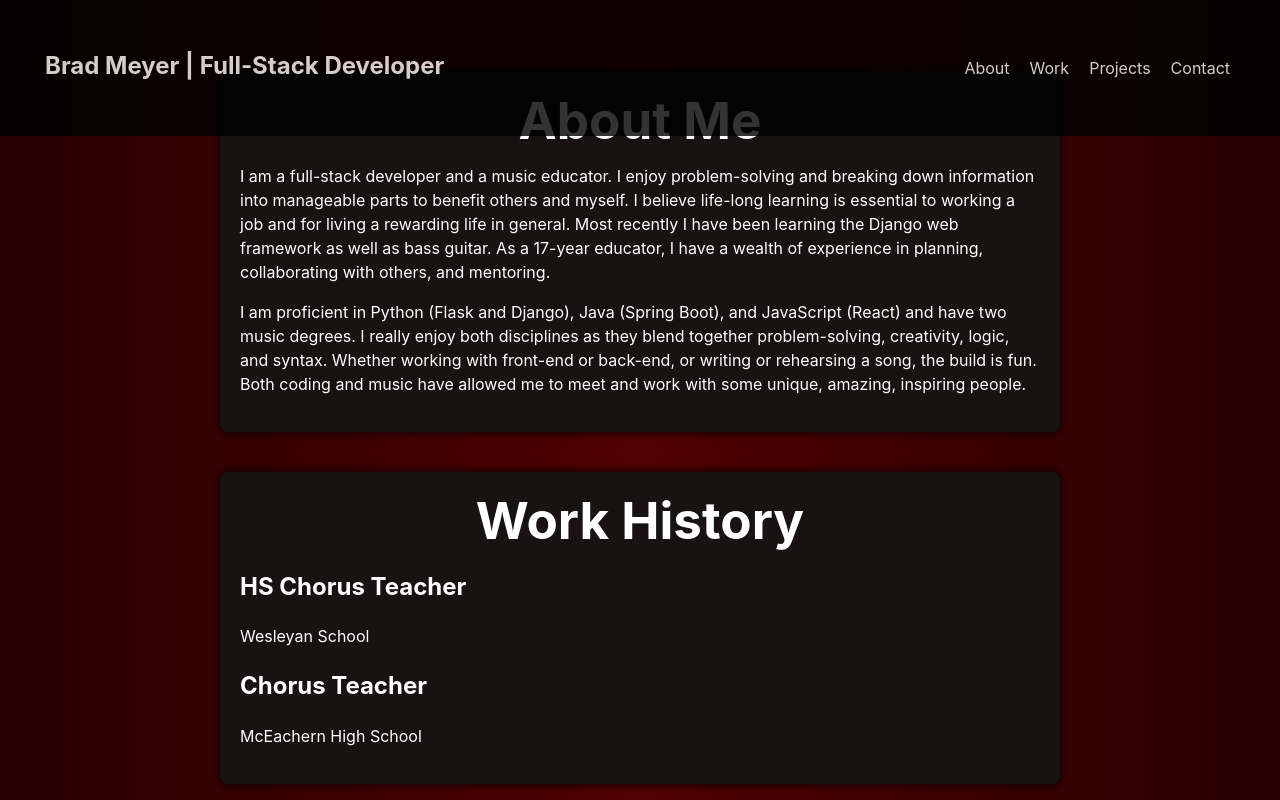
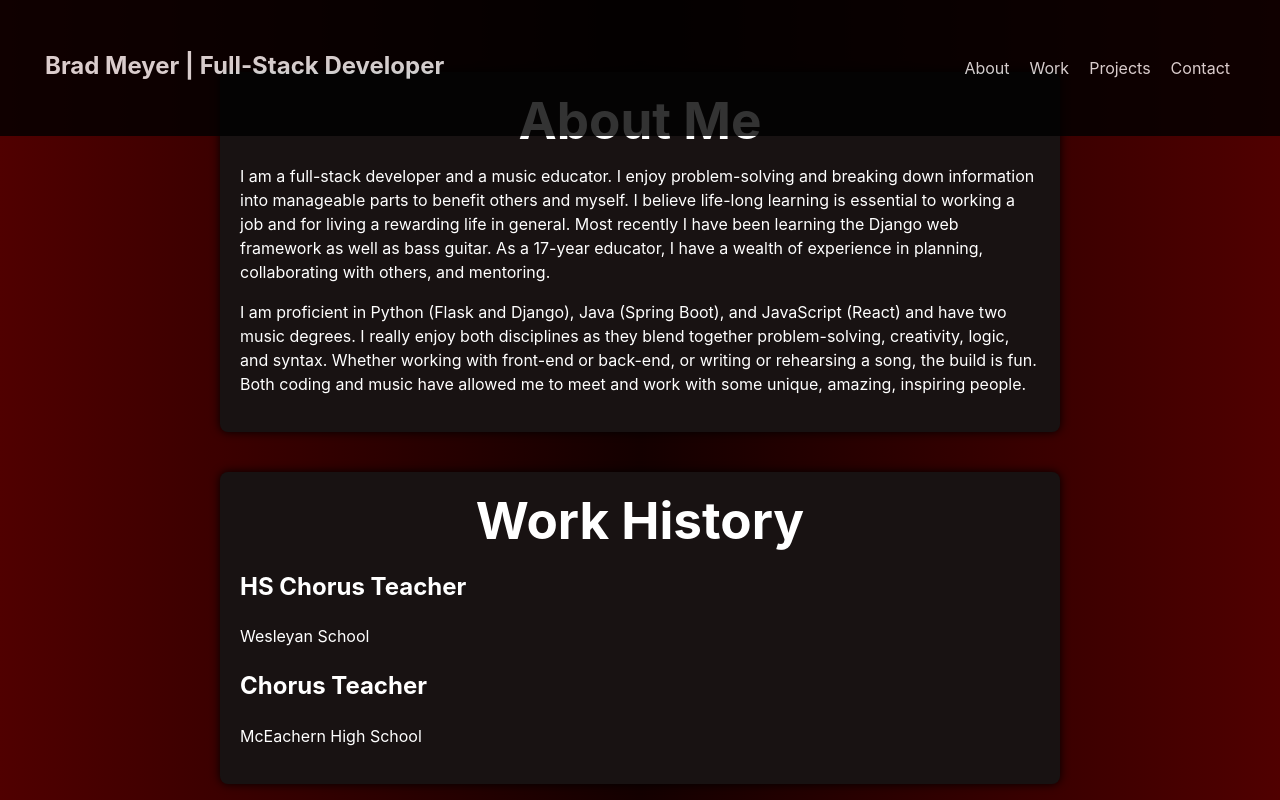
Before and after one commit to Wbradmeyer/vitePortfolio, a Vue app: page / in a window 1280 px wide. Shown: the top 800 px of the page. Built offline with nearby package versions, Linux system fonts and the light colour scheme.

Commit message:
flip gradient

```diff
--- a/src/style.css
+++ b/src/style.css
@@ -39,7 +39,8 @@ body {
   min-width: 320px;
   min-height: 100vh;
   /* background-color: rgb(51, 0, 0); */
-  background-image: linear-gradient(to right, rgb(40, 0, 0), rgb(80, 0, 0), rgb(40, 0, 0));
+  /* background-image: linear-gradient(to right, rgb(20, 0, 0), rgb(80, 0, 0), rgb(20, 0, 0)); */
+  background-image: linear-gradient(to right, rgb(80, 0, 0), rgb(20, 0, 0), rgb(80, 0, 0));
 }
 
 h1 {
```
